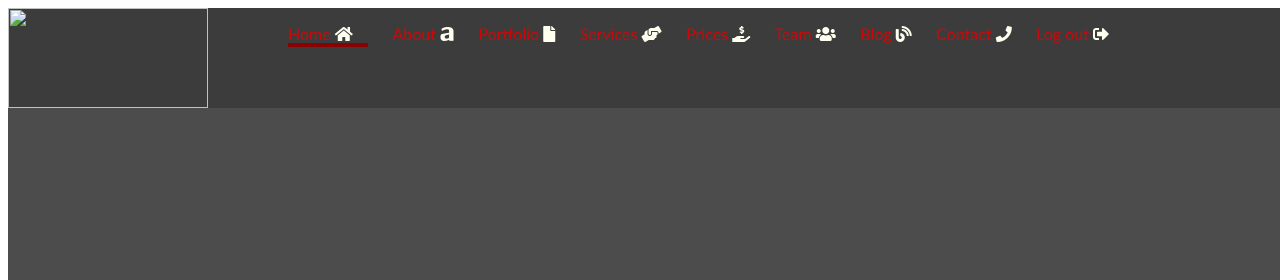
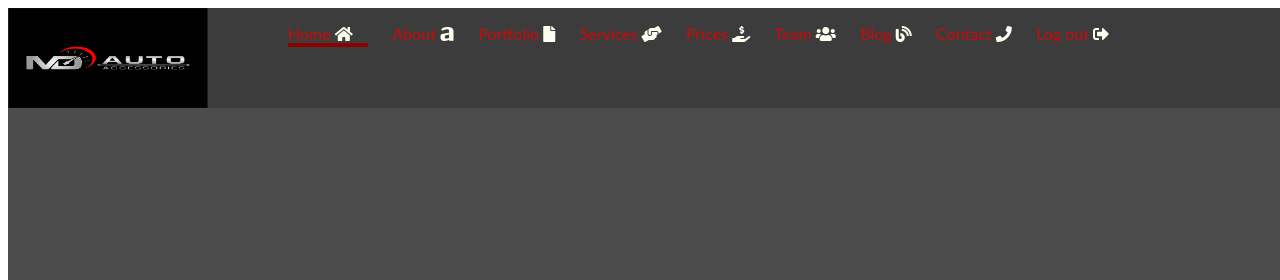
Before and after one commit to Reeeda112/myfirstwebsite, a plain HTML site: page index.html in a window 1280 px wide. Shown: the top 280 px of the page. Drawn offline with Linux system fonts and the light colour scheme; files whose address does not match are found by name.

Commit message:
Update index.html

```diff
--- a/index.html
+++ b/index.html
@@ -6,7 +6,7 @@
     </head>
     <body>
         <div class="parent1">
-            <img  class="img1" src="../my first webswite/images/452913_6664117_1288651_43e22e55_image.jpg">
+            <img  class="img1" src="images/452913_6664117_1288651_43e22e55_image.jpg">
             <ul class="ul1">
                 <li><a href="#">Home </a> <i class="fas fa-home"></i><div class="ww"></div></li>
 
```
